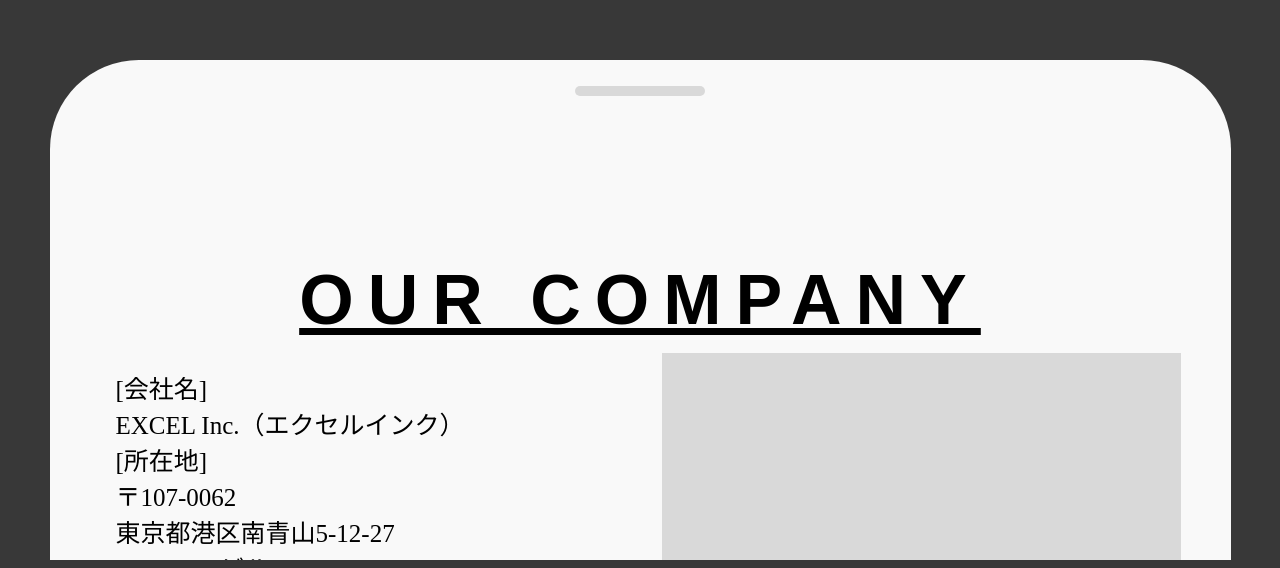
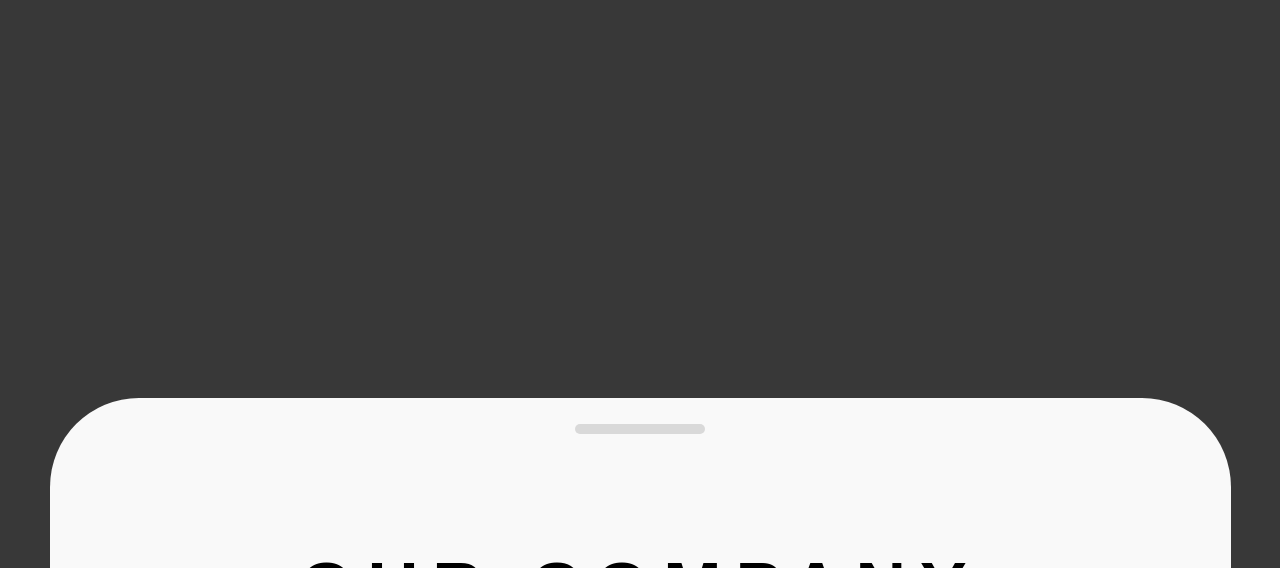
Before and after one commit to mitsu0428/excel-inc, a Next.js app: page / in a window 1280 px wide. Shown: the part 3772-4340 px from the top of the page. Built offline with nearby package versions, Linux system fonts and the light colour scheme; a web font is replaced by a local one.

Commit message:
fix: heightを調整した

```diff
--- a/src/app/components/Sec6/index.tsx
+++ b/src/app/components/Sec6/index.tsx
@@ -107,8 +107,13 @@ const Container = styled.div`
   justify-content: center;
   align-items: center;
   width: 100%;
-  height: 100vh;
+  height: 1000px;
   overflow: hidden;
+
+  margin-top: 138px;
+  @media (max-width: 768px) {
+    height: 300px;
+  }
 `;
 
 const StyledMobileView = styled(motion.div)`
@@ -118,7 +123,7 @@ const StyledMobileView = styled(motion.div)`
   height: 1000px;
   border-radius: 89px;
   background: #f9f9f9;
-  padding: 50px;
+  padding: 0 50px;
   box-sizing: border-box;
 
   @media (max-width: 768px) {
```
